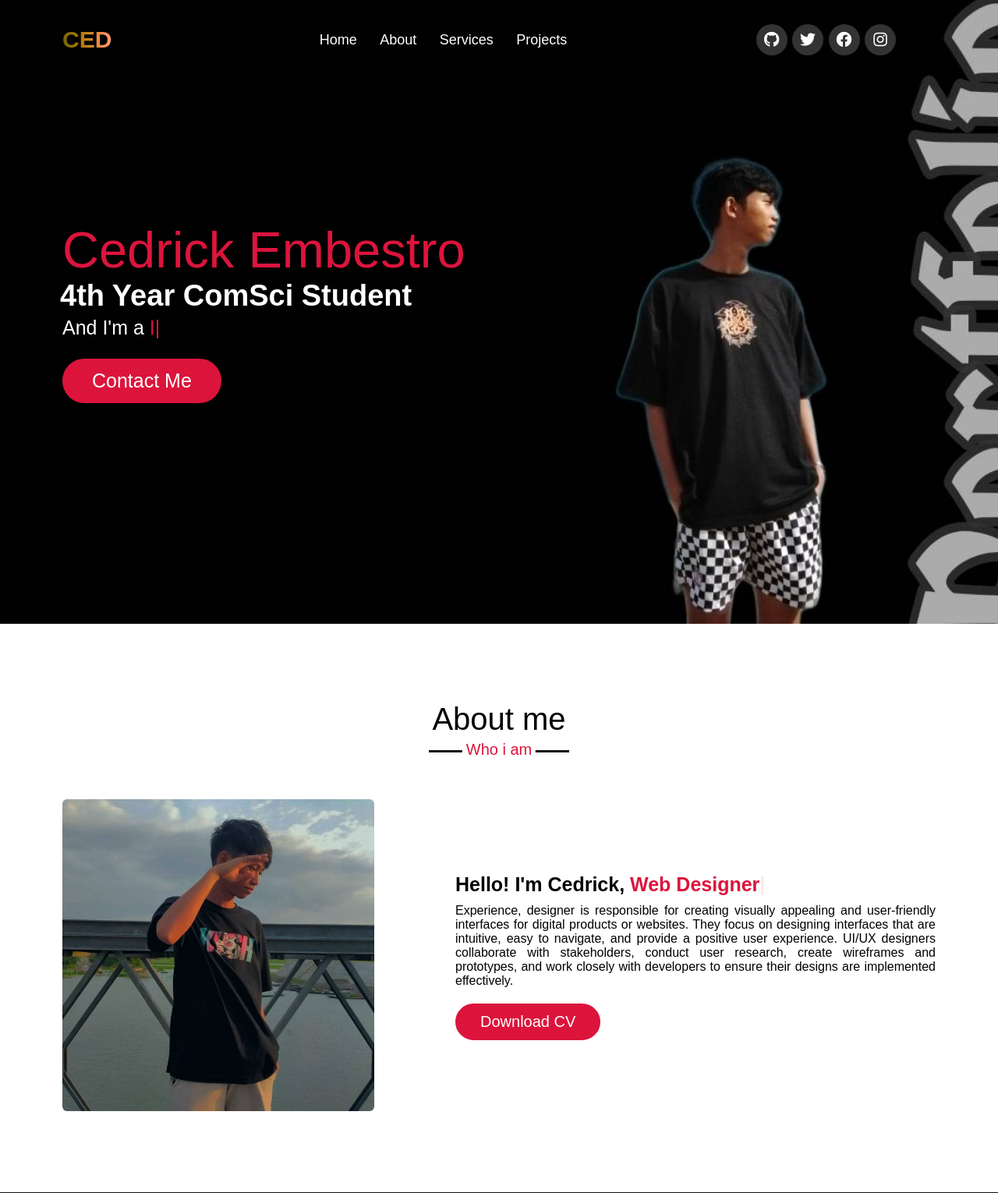
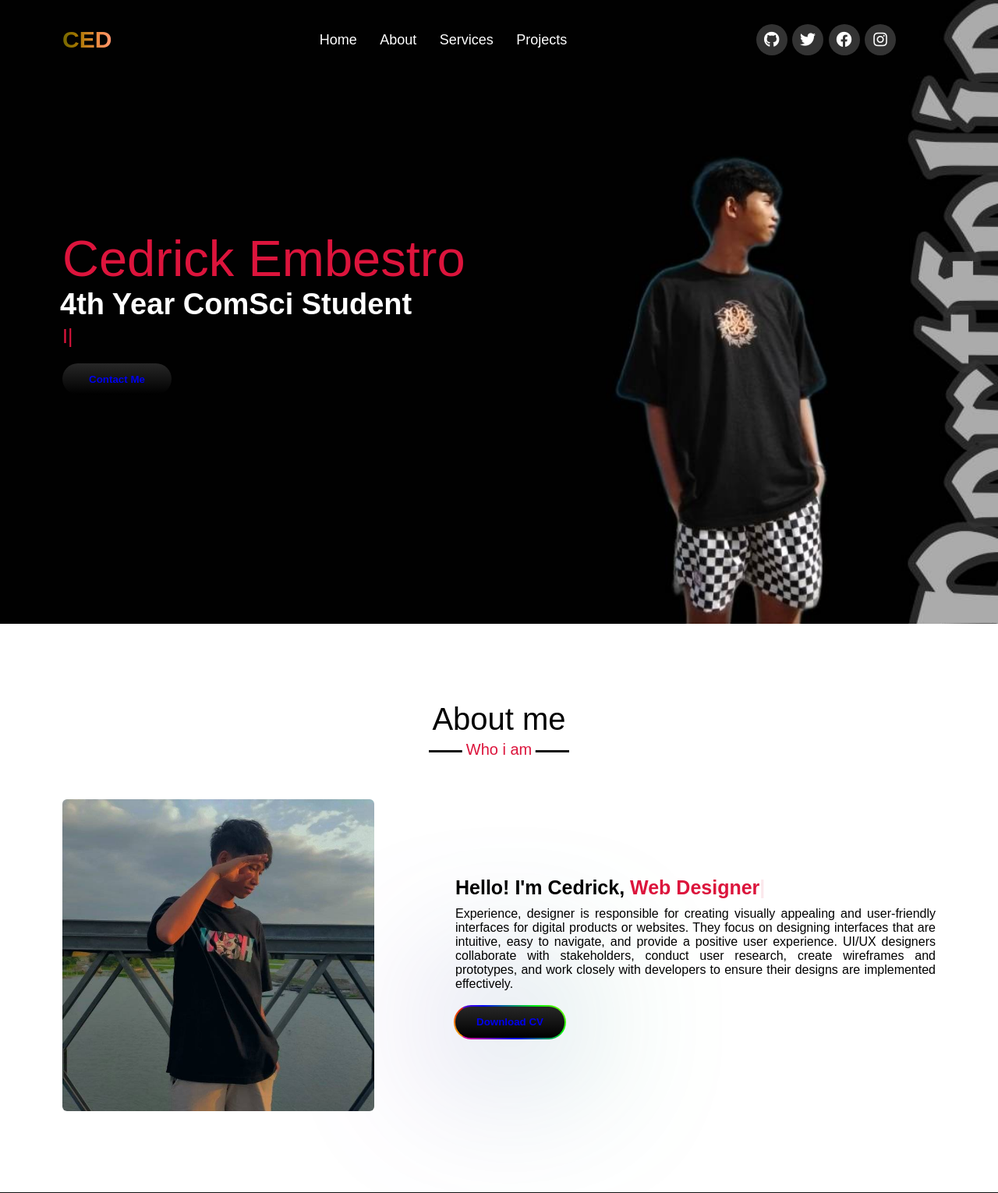
Before and after one commit to Cedrick13/Ced-Portfolio, a PHP site: page / in a window 1280 px wide. Shown: the top 1530 px of the page at 78% size. Run offline with PHP 8.4, Linux system fonts and the light colour scheme.

Commit message:
Change Button To RGB And Update Text 3

```diff
--- a/index.html
+++ b/index.html
@@ -45,8 +45,10 @@
             <div class="home-content">
                 <div class="text-1">Cedrick Embestro</div>
                 <div class="text-2">4th Year ComSci Student</div>
-                <div class="text-3">And I'm a <span class="typing"></span></div>
+                <div class="text-3"> <span class="typing"></span></div>
+                <button class="button">
                 <a href="mailto:cedrick13wew@gmail.com">Contact Me</a>
+                </button>
             </div>
         </div>
     </section>
@@ -62,7 +64,9 @@
                 <div class="column right">
                     <div class="text">Hello! I'm Cedrick, <span class="typing-2"></span></div>
                     <p>Experience, designer is responsible for creating visually appealing and user-friendly interfaces for digital products or websites. They focus on designing interfaces that are intuitive, easy to navigate, and provide a positive user experience. UI/UX designers collaborate with stakeholders, conduct user research, create wireframes and prototypes, and work closely with developers to ensure their designs are implemented effectively.</p>
-                    <a href="1.pdf" download></i> Download CV</a>
+                    <button class="button">
+                        <a href="1.pdf" download></i> Download CV</a>
+                    </button>
                 </div>
             </div>
         </div>
--- a/style.css
+++ b/style.css
@@ -199,22 +199,6 @@ section .title::after{
     color: crimson;
     font-weight: 500;
 }
-.home .home-content a{
-    display: inline-block;
-    background: crimson;
-    color: #fff;
-    font-size: 25px;
-    padding: 12px 36px;
-    margin-top: 20px;
-    font-weight: 400;
-    border-radius: 35px;
-    border: 2px solid crimson;
-    transition: all 0.3s ease;
-}
-.home .home-content a:hover{
-    color: crimson;
-    background: none;
-}
 
 /* about section styling */
 .about .title::after{
@@ -243,22 +227,58 @@ section .title::after{
 .about .about-content .right p{
     text-align: justify;
 }
-.about .about-content .right a{
-    display: inline-block;
-    background: crimson;
-    color: #fff;
-    font-size: 20px;
-    font-weight: 500;
-    padding: 10px 30px;
+.button {
+    width: 140px;
+    height: 40px;
+    display: flex;
+    align-items: center;
+    justify-content: center;
+    gap: 10px;
     margin-top: 20px;
-    border-radius: 35px;
-    border: 2px solid crimson;
-    transition: all 0.3s ease;
-}
-.about .about-content .right a:hover{
-    color: crimson;
-    background: none;
-}
+    padding: 10px 15px;
+    background-color: red;
+    border-radius: 50px;
+    border: none;
+    color: white;
+    position: relative;
+    cursor: pointer;
+    font-weight: 900;
+    transition-duration: .2s;
+    background: linear-gradient(0deg, #000, #272727);
+  }
+
+  .button:before, .button:after {
+    content: '';
+    position: absolute;
+    left: -2px;
+    top: -2px;
+    border-radius: 50px;
+    background: linear-gradient(45deg, #fb0094, #0000ff, #00ff00,#ffff00, #ff0000, #fb0094,
+          #0000ff, #00ff00,#ffff00, #ff0000);
+    background-size: 400%;
+    width: calc(100% + 4px);
+    height: calc(100% + 4px);
+    z-index: -1;
+    animation: steam 20s linear infinite;
+  }
+
+  @keyframes steam {
+    0% {
+      background-position: 0 0;
+    }
+
+    50% {
+      background-position: 400% 0;
+    }
+
+    100% {
+      background-position: 0 0;
+    }
+  }
+
+  .button:after {
+    filter: blur(100px);
+  }
 
 /* services section styling */
 .services, .project{
@@ -445,10 +465,6 @@ footer span a:hover{
     .home .home-content .text-3{
         font-size: 27px;
     }
-    .home .home-content a{
-        font-size: 23px;
-        padding: 10px 30px;
-    }
     .max-width{
         max-width: 930px;
     }
@@ -481,9 +497,6 @@ footer span a:hover{
     }
     .home .home-content .text-3{
         font-size: 25px;
-    }
-    .home .home-content a{
-        font-size: 20px;
     }
     .services .serv-content .card{
         width: 100%;
```
